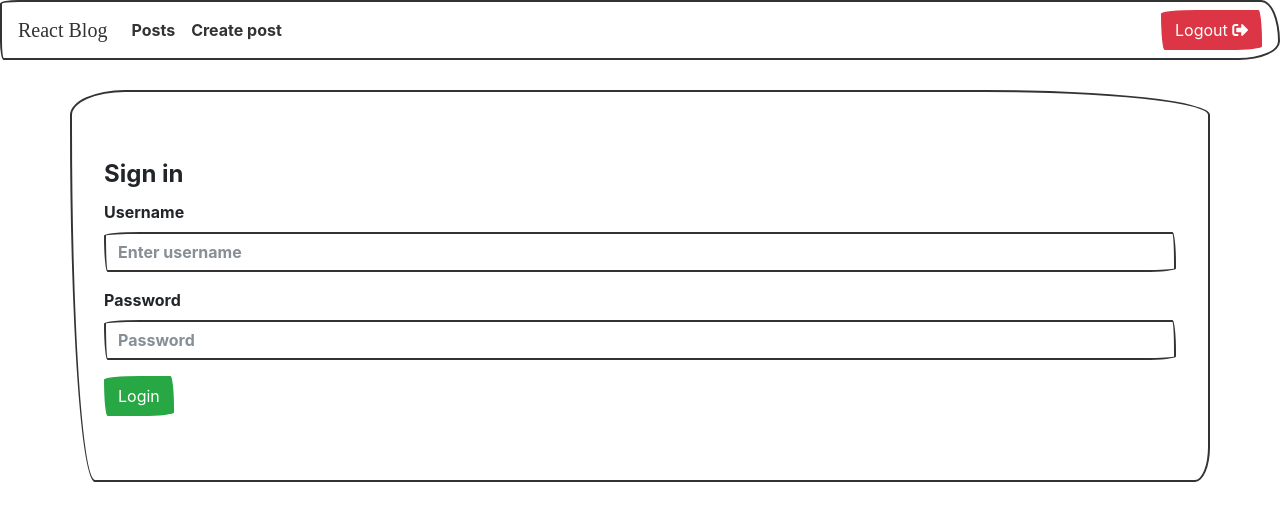
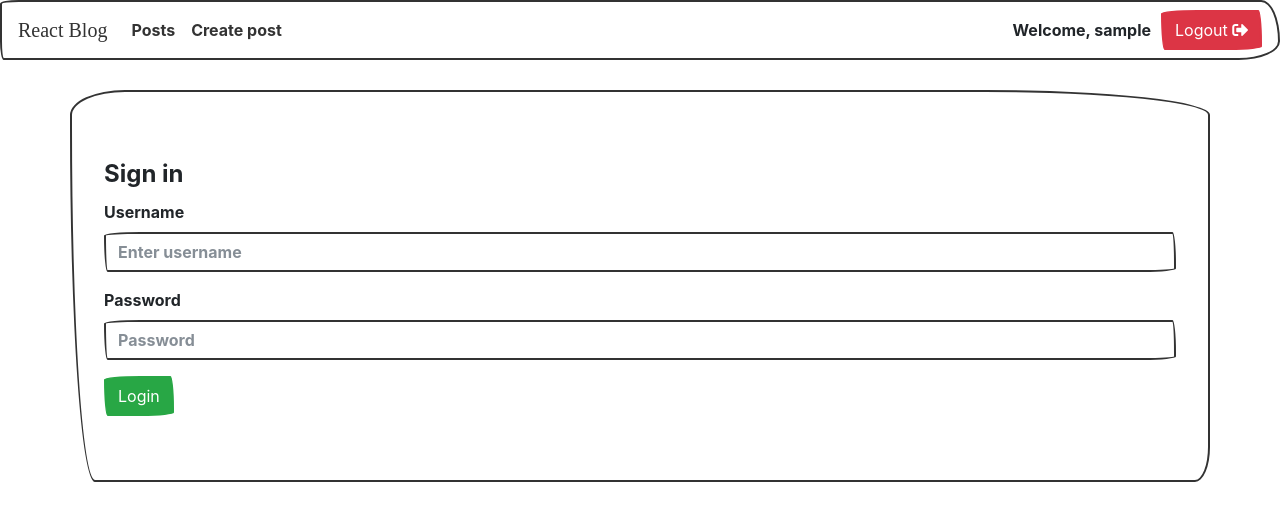
Before and after one commit to abdullahkady/mern-blog-app, a React (Create React App) app in the folder client/: page /login in a window 1280 px wide. Shown: the top 520 px of the page. Built offline with nearby package versions, Linux system fonts and the light colour scheme; sample sign-in values are in the browser's storage; a web font is replaced by a local one.

Commit message:
Add username to navbar

```diff
--- a/client/package.json
+++ b/client/package.json
@@ -3,6 +3,7 @@
   "version": "0.1.0",
   "private": true,
   "dependencies": {
+    "jwt-decode": "^2.2.0",
     "react": "^16.8.1",
     "react-dom": "^16.8.1",
     "react-router-dom": "^4.3.1",
--- a/client/src/App.js
+++ b/client/src/App.js
@@ -7,26 +7,35 @@ import CreatePost from "./components/CreatePost";
 import withAuth from "./hocs/withAuth";
 import NavBar from "./components/NavBar";
 import HomePage from "./components/HomePage";
+import jwt_decode from "jwt-decode";
+
 class App extends Component {
-  state = {
-    isAuthenticated: Boolean(localStorage.getItem("token"))
+  getCurrentUser = () => {
+    const token = localStorage.getItem("token");
+    if (!token) return null;
+    const { username } = jwt_decode(token);
+    return username;
   };
 
-  updateAuthenticationState = isAuthenticated => {
-    this.setState({ isAuthenticated });
+  state = {
+    username: this.getCurrentUser()
+  };
+
+  updateAuthenticationState = () => {
+    this.setState({ username: this.getCurrentUser() });
   };
 
   logout = () => {
     localStorage.removeItem("token");
-    this.updateAuthenticationState(false);
+    this.updateAuthenticationState();
   };
 
   render() {
-    const { isAuthenticated } = this.state;
+    const { username } = this.state;
     return (
       <Router>
         <React.Fragment>
-          <NavBar isAuthenticated={isAuthenticated} onLogout={this.logout} />
+          <NavBar username={username} onLogout={this.logout} />
           <div style={{ marginTop: "30px" }} className="container jumbotron">
             <Route exact path="/" component={HomePage} />
             <Route path="/posts" component={withAuth(PostsList)} />
--- a/client/src/components/Login.js
+++ b/client/src/components/Login.js
@@ -16,7 +16,7 @@ export default class Login extends Component {
     try {
       await authenticateUser(username, password);
       if (this.props.updateAuthenticationState) {
-        this.props.updateAuthenticationState(true);
+        this.props.updateAuthenticationState();
       }
       this.setState({ redirect: true });
     } catch ({ message }) {
--- a/client/src/components/NavBar.js
+++ b/client/src/components/NavBar.js
@@ -3,7 +3,7 @@ import { Link } from "react-router-dom";
 
 export default class NavBar extends Component {
   render() {
-    const { isAuthenticated } = this.props;
+    const { username } = this.props;
 
     return (
       <nav className="navbar navbar-expand-lg navbar-light bg-light">
@@ -36,7 +36,9 @@ export default class NavBar extends Component {
             </li>
           </ul>
           <form className="form-inline my-2 my-lg-0">
-            {isAuthenticated ? (
+            {username ? (
+              <React.Fragment>
+                <span style={{ marginRight: "10px" }}>Welcome, {username}</span>
                 <button
                   className="btn btn-danger my-2 my-sm-0"
                   onClick={this.props.onLogout}
@@ -45,6 +47,7 @@ export default class NavBar extends Component {
                     Logout <i className="fas fa-sign-out-alt" />
                   </span>
                 </button>
+              </React.Fragment>
             ) : (
               <React.Fragment>
                 <Link
```
Lines whose indentation alone changed are shown as unchanged.
